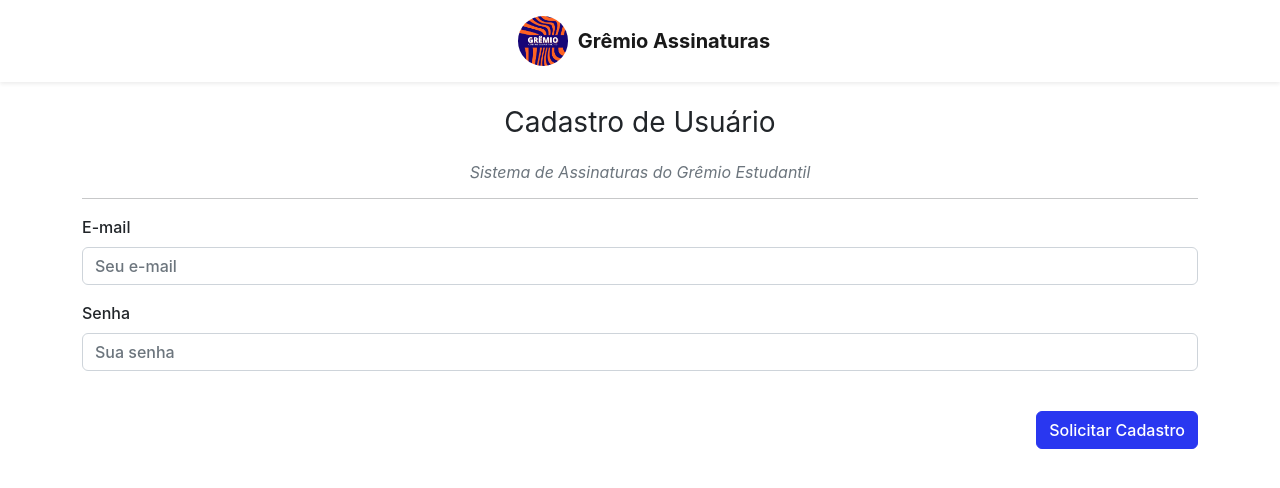
After one commit to caiofrancods/GremioAssinaturas, a PHP site: page /addUsuario.php in a window 1280 px wide. The commit adds this page. Shown: the top 488 px of the page. Run offline with PHP 8.4, Linux system fonts and the light colour scheme; some libraries are stand-ins or nearby versions.

Commit message:
adicionar novos usuarios

```diff
--- /dev/null
+++ b/addUsuario.php
@@ -0,0 +1,52 @@
+<!DOCTYPE html>
+<html>
+
+<head>
+    <?php include_once "geral/head.php"; ?>
+    <title>Cadastro</title>
+</head>
+
+<body>
+    <nav class="navbar navbar-expand-lg navbar-light shadow-sm mb-4" id="mainNav">
+        <div class="container px-5 d-flex justify-content-center">
+            <a href="index.php"><img class="img-fluid logo ml-4" src="imagens/logo.jpeg" alt="logo do grêmio"></a>
+            <a class="navbar-brand fw-bold" href="index.php">Grêmio Assinaturas</a>
+        </div>
+    </nav>
+    <div class="container">
+        <?php
+        if (isset($_GET['result'])) {
+            if ($_GET['result'] == 'success') {
+                echo '<div class="alert alert-success text-center" role="alert">
+                        Solicitação enviada com sucesso!
+                    </div>';
+            } elseif ($_GET['result'] == 'error') {
+                echo '<div class="alert alert-danger text-center" role="alert">
+                        Erro ao enviar a solicitação. Tente novamente.
+                    </div>';
+            }
+        }
+        ?>
+        <form class="form-signin" action="controle/usuarioCadastrar.php" method="POST">
+            <h5 class="h3 mb-2 font-weight-normal text-center">Cadastro de Usuário</h5>
+            <h6 class="h6 mb-3 font-weight-normal text-center mt-4 text-muted font-italic">Sistema de Assinaturas do Grêmio Estudantil</h6>
+            <hr />
+            <div class="form-row">
+                <div class="form-group col-md-12">
+                    <label for="email">E-mail</label>
+                    <input type="email" id="email" name="email" class="form-control" placeholder="Seu e-mail" required>
+                </div>
+            </div>
+            <div class="form-row">
+                <div class="form-group col-md-12">
+                    <label for="senha">Senha</label>
+                    <input type="password" id="senha" name="senha" class="form-control" placeholder="Sua senha" required>
+                </div>
+            </div>
+            <button class="btn btn-primary mt-4 float-right" type="submit">Solicitar Cadastro</button>
+        </form>
+    </div>
+    <?php include_once "geral/js.php"; ?>
+</body>
+
+</html>
```
Also changed, not shown: repo/usuarioCRUD.php (+92 -0 lines).
